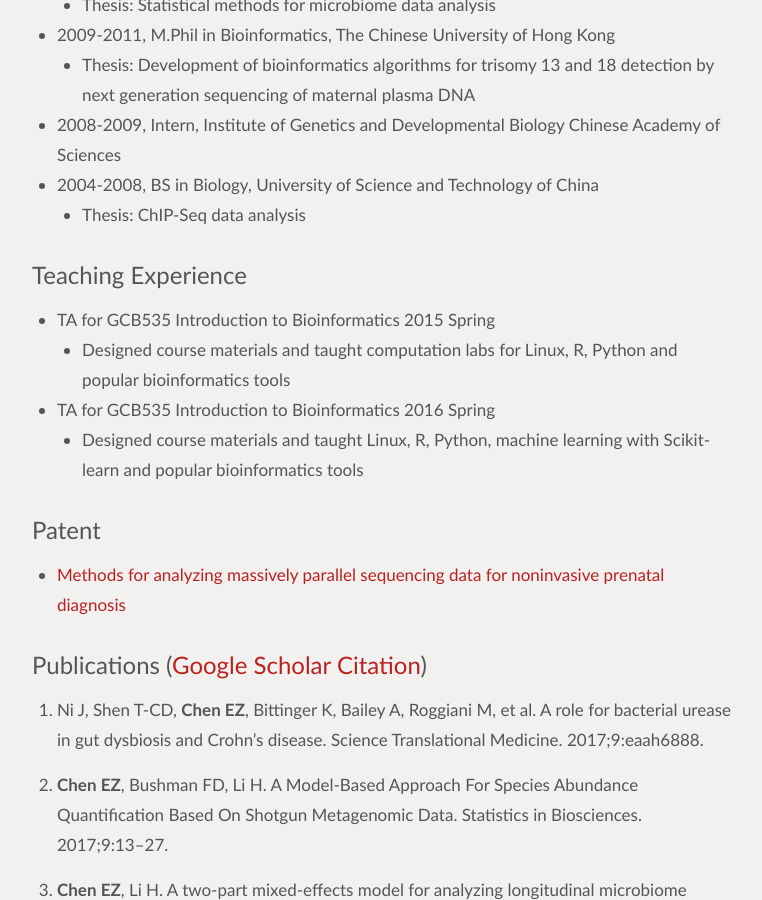
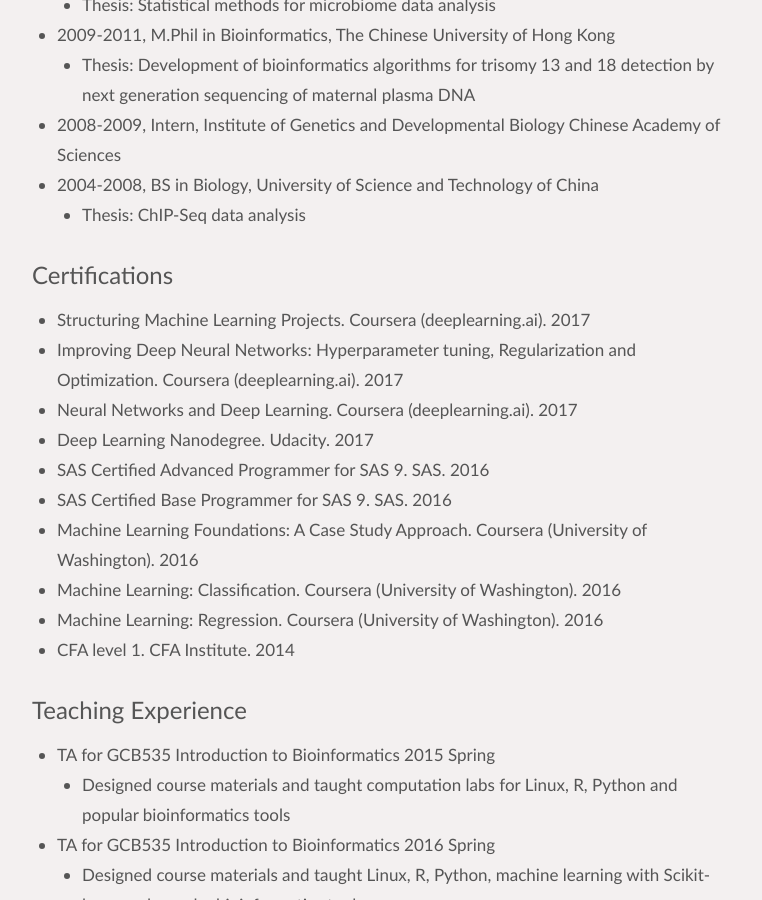
Before and after one commit to chvlyl/chvlyl.github.io, a Jekyll site: the page built from cv/index.md, in a window 1280 px wide and 900 px high, scrolled down 234 px. Shown: the whole window, without its empty margins (258-1020 px from the left). Built offline with Jekyll 4.4.1, drawn with Linux system fonts in a browser that asks for light colours.

Commit message:
more details

```diff
--- a/cv/index.md
+++ b/cv/index.md
@@ -12,6 +12,17 @@
 * 2004-2008, BS in Biology, University of Science and Technology of China
 	- Thesis: ChIP-Seq data analysis
 
+## Certifications
+* Structuring Machine Learning Projects. Coursera (deeplearning.ai). 2017
+* Improving Deep Neural Networks: Hyperparameter tuning, Regularization and Optimization. Coursera (deeplearning.ai). 2017
+* Neural Networks and Deep Learning. Coursera (deeplearning.ai). 2017
+* Deep Learning Nanodegree. Udacity. 2017
+* SAS Certified Advanced Programmer for SAS 9. SAS. 2016
+* SAS Certified Base Programmer for SAS 9. SAS. 2016
+* Machine Learning Foundations: A Case Study Approach. Coursera (University of Washington). 2016
+* Machine Learning: Classification. Coursera (University of Washington). 2016
+* Machine Learning: Regression. Coursera (University of Washington). 2016
+* CFA level 1. CFA Institute. 2014
 
 ## Teaching Experience
 * TA for GCB535 Introduction to Bioinformatics 2015 Spring
```
